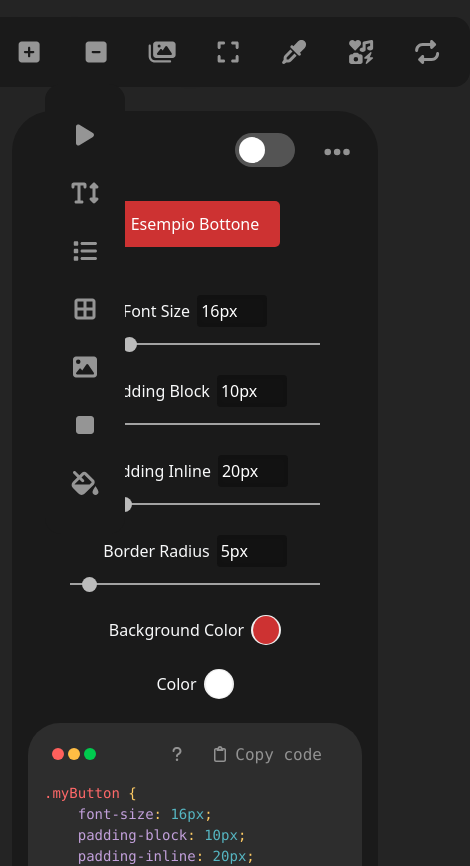
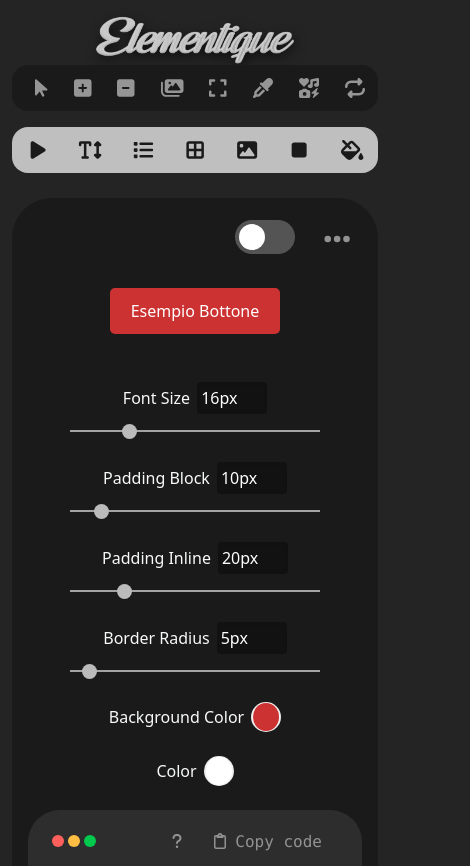
Before and after one commit to frnapo/developerstool, a React (Vite) app: page / in a window 390 px wide. Shown: the top 866 px of the page, 470 px wide, since content can reach past the window. Built offline with nearby package versions, Linux system fonts and the light colour scheme.

Commit message:
changed everything duh

```diff
--- a/src/App.jsx
+++ b/src/App.jsx
@@ -24,10 +24,10 @@ function App() {
 					<Col xs={12}>
 						<Headbar />
 					</Col>
-					<Col xs={12} md={2} lg={1}>
+					<Col xs={12} md={2} lg={1} className="d-flex align-items-center sidebar-column sticky-top">
 						<Sidebar />
 					</Col>
-					<Col xs={12} md={10} lg={11} style={{ paddingTop: "95px" }}>
+					<Col xs={12} md={10} lg={11} style={{ paddingTop: "25px" }}>
 						<ButtonEditor />
 						<TextEditor />
 						<ImageEditor />
--- a/src/Siderbar.jsx
+++ b/src/Siderbar.jsx
@@ -12,7 +12,7 @@ import { OverlayTrigger, Tooltip } from "react-bootstrap";
 
 const Sidebar = () => {
 	return (
-    <div className="sidebar d-flex flex-column bg-custom-dark rounded-4">
+		<div className="sidebar d-flex flex-lg-column bg-custom-dark rounded-4">
 			<OverlayTrigger placement="right" delay={{ show: 500, hide: 0 }} overlay={<Tooltip>Buttons</Tooltip>}>
 				<FontAwesomeIcon icon={faPlay} className="sidebar-item rounded-3" />
 			</OverlayTrigger>
@@ -25,7 +25,11 @@ const Sidebar = () => {
 			<OverlayTrigger placement="right" delay={{ show: 500, hide: 0 }} overlay={<Tooltip>Tables</Tooltip>}>
 				<FontAwesomeIcon icon={faBorderAll} className="sidebar-item rounded-3" />
 			</OverlayTrigger>
-      <OverlayTrigger placement="right" delay={{ show: 500, hide: 0 }} overlay={<Tooltip>Background Image</Tooltip>}>
+			<OverlayTrigger
+				placement="right"
+				delay={{ show: 500, hide: 0 }}
+				overlay={<Tooltip>Background Image</Tooltip>}
+			>
 				<FontAwesomeIcon icon={faImage} className="sidebar-item rounded-3" />
 			</OverlayTrigger>
 			<OverlayTrigger placement="right" delay={{ show: 500, hide: 0 }} overlay={<Tooltip>Flex Layout</Tooltip>}>
--- a/src/components/Headerbar.jsx
+++ b/src/components/Headerbar.jsx
@@ -18,18 +18,26 @@ const Headbar = () => {
 	const [showBackgroundRemover, setShowBackgroundRemover] = useState(false);
 
 	return (
-    <>
-      <div className="logo-container">
+		<div className="d-flex flex-wrap">
+			<div className="mx-auto">
 				<img src={Elementique} alt="elementique-logo" className="elementique-logo" width={200} />
 			</div>
-      <div className="headbar d-flex bg-custom-dark rounded-4">
+			<div className="headbar d-flex bg-custom-dark rounded-4 ">
 				<OverlayTrigger placement="bottom" delay={{ show: 500, hide: 0 }} overlay={<Tooltip>Cursor</Tooltip>}>
 					<FontAwesomeIcon icon={faArrowPointer} className="headbar-item rounded-3" />
 				</OverlayTrigger>
-        <OverlayTrigger placement="bottom" delay={{ show: 500, hide: 0 }} overlay={<Tooltip>Add section</Tooltip>}>
+				<OverlayTrigger
+					placement="bottom"
+					delay={{ show: 500, hide: 0 }}
+					overlay={<Tooltip>Add section</Tooltip>}
+				>
 					<FontAwesomeIcon icon={faSquarePlus} className="headbar-item rounded-3" />
 				</OverlayTrigger>
-        <OverlayTrigger placement="bottom" delay={{ show: 500, hide: 0 }} overlay={<Tooltip>Remove section</Tooltip>}>
+				<OverlayTrigger
+					placement="bottom"
+					delay={{ show: 500, hide: 0 }}
+					overlay={<Tooltip>Remove section</Tooltip>}
+				>
 					<FontAwesomeIcon icon={faSquareMinus} className="headbar-item rounded-3" />
 				</OverlayTrigger>
 				<OverlayTrigger
@@ -43,22 +51,41 @@ const Headbar = () => {
 						onClick={() => setShowBackgroundRemover(true)}
 					/>
 				</OverlayTrigger>
-        <BackgroundRemoverModal show={showBackgroundRemover} handleClose={() => setShowBackgroundRemover(false)} />
-        <OverlayTrigger placement="bottom" delay={{ show: 500, hide: 0 }} overlay={<Tooltip>Images resizer</Tooltip>}>
+				<BackgroundRemoverModal
+					show={showBackgroundRemover}
+					handleClose={() => setShowBackgroundRemover(false)}
+				/>
+				<OverlayTrigger
+					placement="bottom"
+					delay={{ show: 500, hide: 0 }}
+					overlay={<Tooltip>Images resizer</Tooltip>}
+				>
 					<FontAwesomeIcon icon={faExpand} className="headbar-item rounded-3" />
 				</OverlayTrigger>
 
-        <OverlayTrigger placement="bottom" delay={{ show: 500, hide: 0 }} overlay={<Tooltip>Color picker</Tooltip>}>
+				<OverlayTrigger
+					placement="bottom"
+					delay={{ show: 500, hide: 0 }}
+					overlay={<Tooltip>Color picker</Tooltip>}
+				>
 					<FontAwesomeIcon icon={faEyeDropper} className="headbar-item rounded-3" />
 				</OverlayTrigger>
-        <OverlayTrigger placement="bottom" delay={{ show: 500, hide: 0 }} overlay={<Tooltip>SVG Editor</Tooltip>}>
+				<OverlayTrigger
+					placement="bottom"
+					delay={{ show: 500, hide: 0 }}
+					overlay={<Tooltip>SVG Editor</Tooltip>}
+				>
 					<FontAwesomeIcon icon={faIcons} className="headbar-item rounded-3" />
 				</OverlayTrigger>
-        <OverlayTrigger placement="bottom" delay={{ show: 500, hide: 0 }} overlay={<Tooltip>Image Converter</Tooltip>}>
+				<OverlayTrigger
+					placement="bottom"
+					delay={{ show: 500, hide: 0 }}
+					overlay={<Tooltip>Image Converter</Tooltip>}
+				>
 					<FontAwesomeIcon icon={faRepeat} className="headbar-item rounded-3" />
 				</OverlayTrigger>
 			</div>
-    </>
+		</div>
 	);
 };
 
--- a/src/index.scss
+++ b/src/index.scss
@@ -349,17 +349,23 @@ select option:checked {
 /*  SIDEBAR AND HEADBAR  */
 
 .sidebar {
-  position: fixed;
-  top: 10%;
-  left: 45px;
-  height: 450px;
 	width: 80px;
 	background-color: #1a1a1a;
-  display: flex;
-  flex-direction: column;
-  align-items: center;
-  justify-content: center;
 	z-index: 100;
+}
+
+.sidebar-column {
+	height: 100vh;
+}
+@media screen and (max-width: 768px) {
+	.sidebar-column {
+		height: auto;
+	}
+	.sidebar {
+		width: 100%;
+		background-color: #bfbfbf;
+		margin-top: 1rem;
+	}
 }
 
 .sidebar-item,
@@ -372,6 +378,16 @@ select option:checked {
 	width: 40%;
 	margin: 5px;
 }
+@media screen and (max-width: 768px) {
+	.sidebar-item,
+	.headbar-item {
+		padding: 8px;
+		font-size: 20px;
+	}
+	.sidebar-item {
+		color: #1a1a1a;
+	}
+}
 
 .sidebar-item:hover,
 .headbar-item:hover {
@@ -382,12 +398,12 @@ select option:checked {
 }
 
 .headbar {
-  position: absolute;
+	/* position: absolute;
 	top: 17px;
 	left: 50%;
-  transform: translateX(-50%);
-  width: 550px;
-  height: 70px;
+	transform: translateX(-50%); */
+	//width: 550px;
+	//height: 70px;
 	background-color: #1a1a1a;
 	display: flex;
 	align-items: center;
```
Lines whose indentation alone changed are shown as unchanged.
